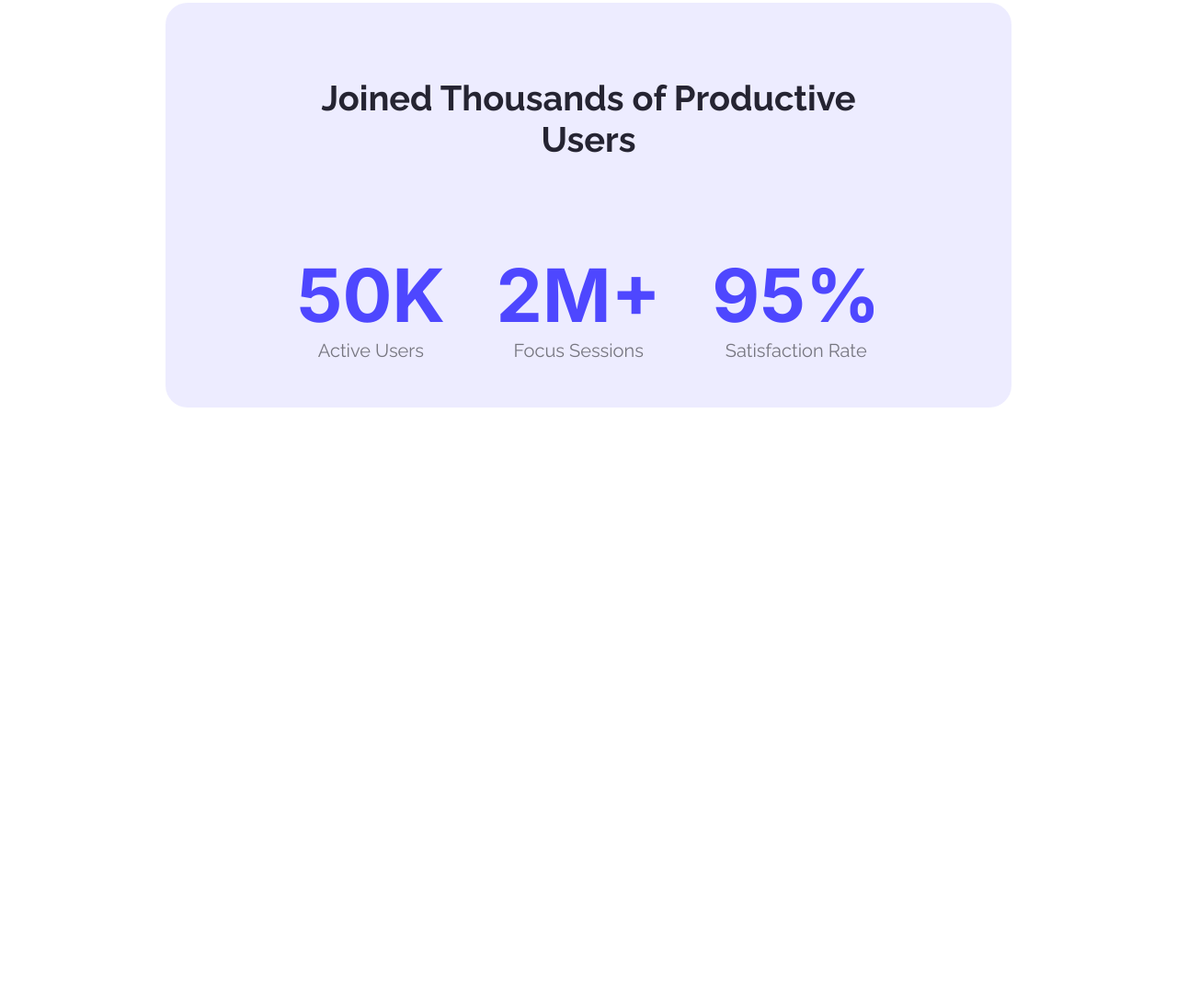
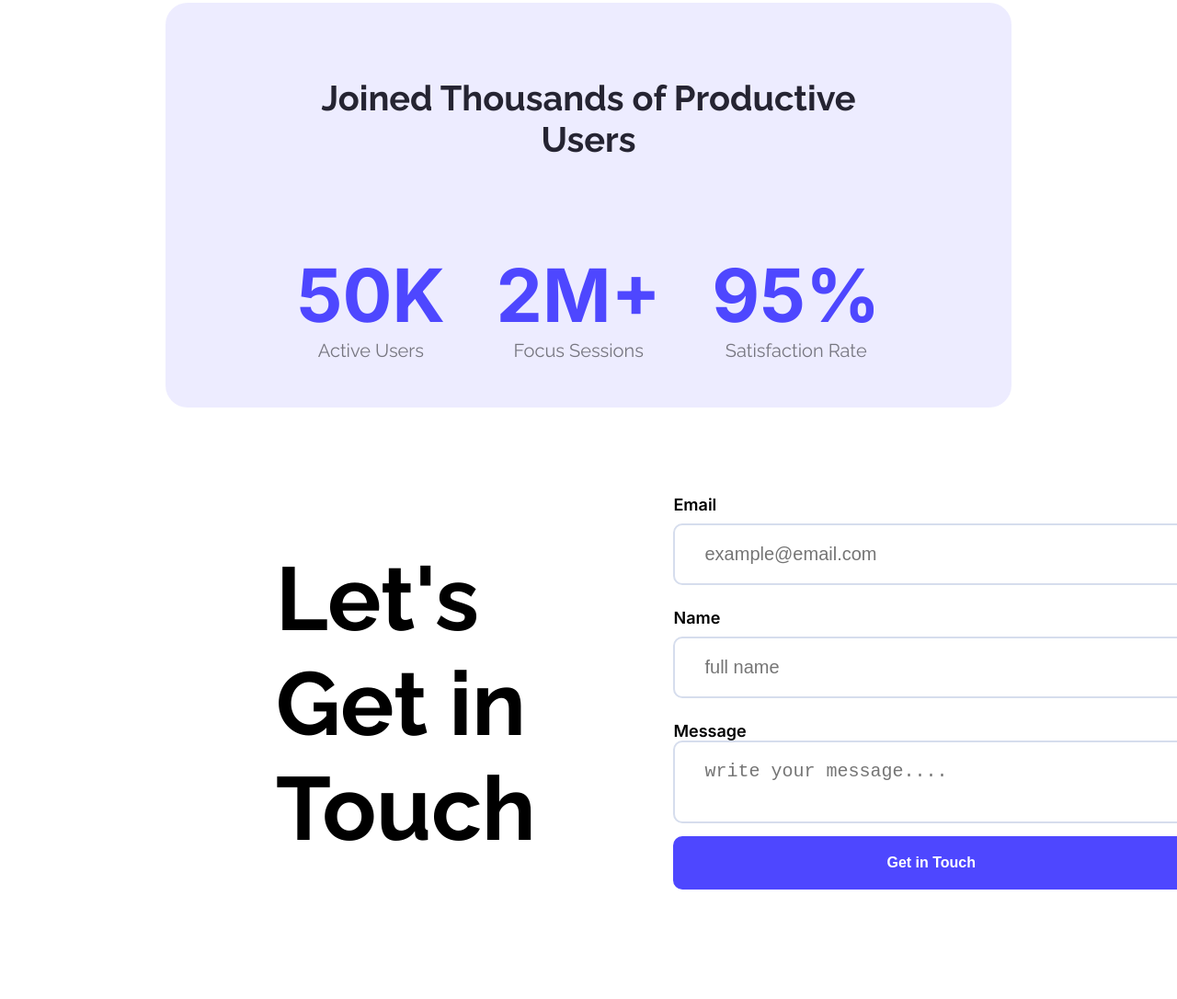
Before and after one commit to Saha-Ovi/Assignment-01, a plain HTML site: page index.html in a window 1280 px wide. Shown: the part 1504-2590 px from the top of the page at 92% size. Before the commit the page ends 1947 px from the top, so only its background shows below. Drawn offline with Linux system fonts and the light colour scheme.

Commit message:
message section

```diff
--- a/index.html
+++ b/index.html
@@ -91,6 +91,40 @@
 
         </section>
 
+        <!-- Section Productive User End-->
+
+        <!-- Section Message Start-->
+
+        <section class="section-message">
+            <div class="section-message-title">
+                <h1 class="message-title">Let's Get in <br>Touch</h1>
+
+            </div>
+
+            <div class="section-form-column">
+                <form action="">
+                    <label for="email">Email</label><br>
+                    <input type="email" name="" id="email" placeholder="example@email.com">
+                    <br>
+
+                    <label for="name">Name</label><br>
+                    <input type="text" placeholder="full name" id="name">
+                    <br>
+                    <label for="message">Message</label><br>
+                    <textarea name="" id="message" placeholder="write your message...."></textarea>
+                    <br>
+                    <input type="submit" value="Get in Touch " class="btn-primary t-button">
+                    <br>
+                </form>
+
+
+            </div>
+
+
+        </section>
+
+        <!-- Section Message End-->
+
     </main>
 
     <!-- Main End -->
--- a/styles/style.css
+++ b/styles/style.css
@@ -175,3 +175,49 @@ nav h2 a {
     color: rgba(0, 0, 0, 0.5);
     margin: 0;
 }
+
+/* Section message  */
+
+.section-message{
+    display: flex;
+    /* justify-content: space-between; */
+    align-items: center;
+    padding: 70px 0;
+    gap: 150px;
+}
+.message-title
+{
+    font-size:97px;
+    font-weight: bold;
+    color: rgba(0, 0, 0, 1);
+    margin-left: 300px;
+
+
+}
+
+input[type="email"],[type="text"],textarea
+{
+    font-size: 20px;
+    width:497px;
+    border-radius: 10px;
+    background-color: rgba(255, 255, 255, 1);
+    padding:20px 32px;
+    border:2px solid rgba(214, 221, 237, 1);
+
+}
+form input
+{
+    margin-top: 10px;
+    margin-bottom: 25px;
+}
+form label{
+    font-family: "Inter";
+    font-size: 18px;
+    font-weight:600 ;
+
+}
+.t-button
+{
+   width: 100%;
+   padding: 20px 20px;
+}
```
